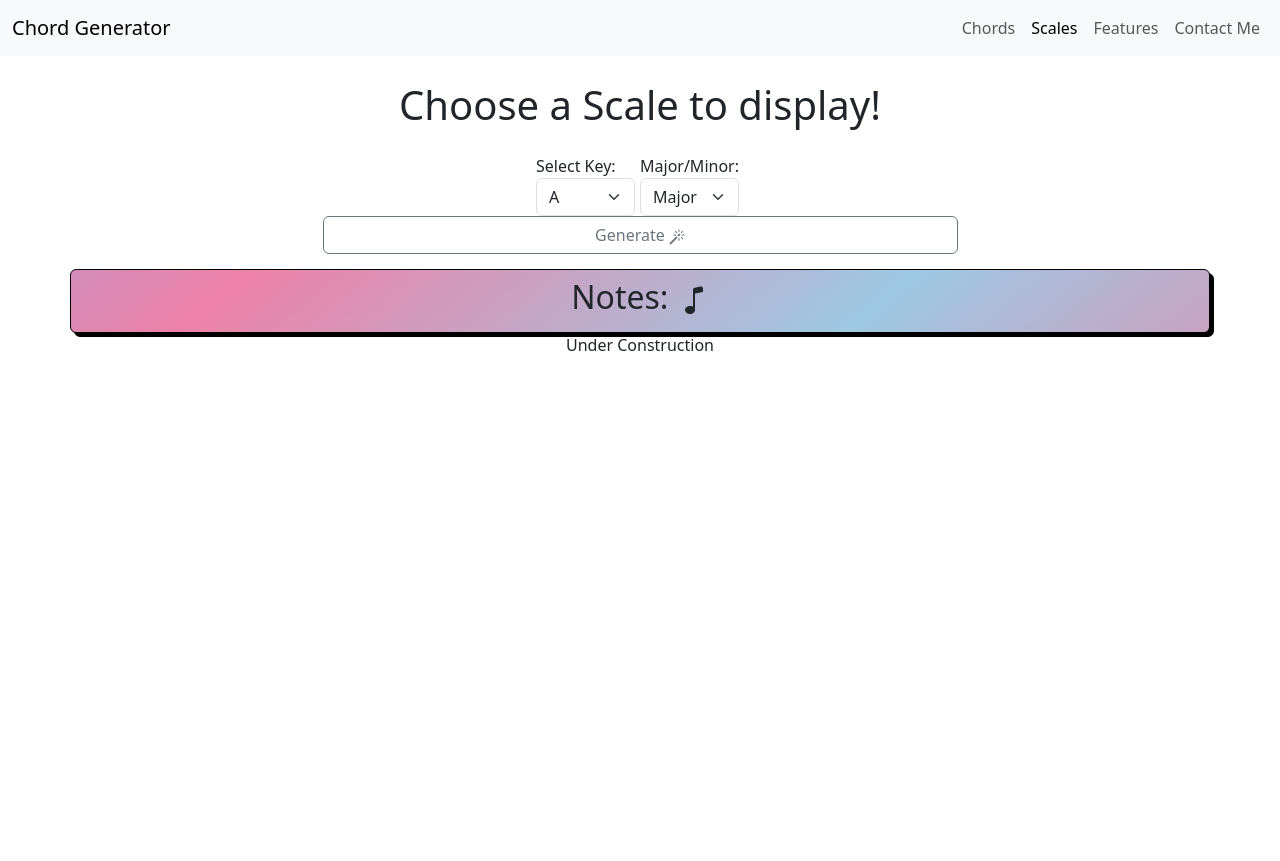
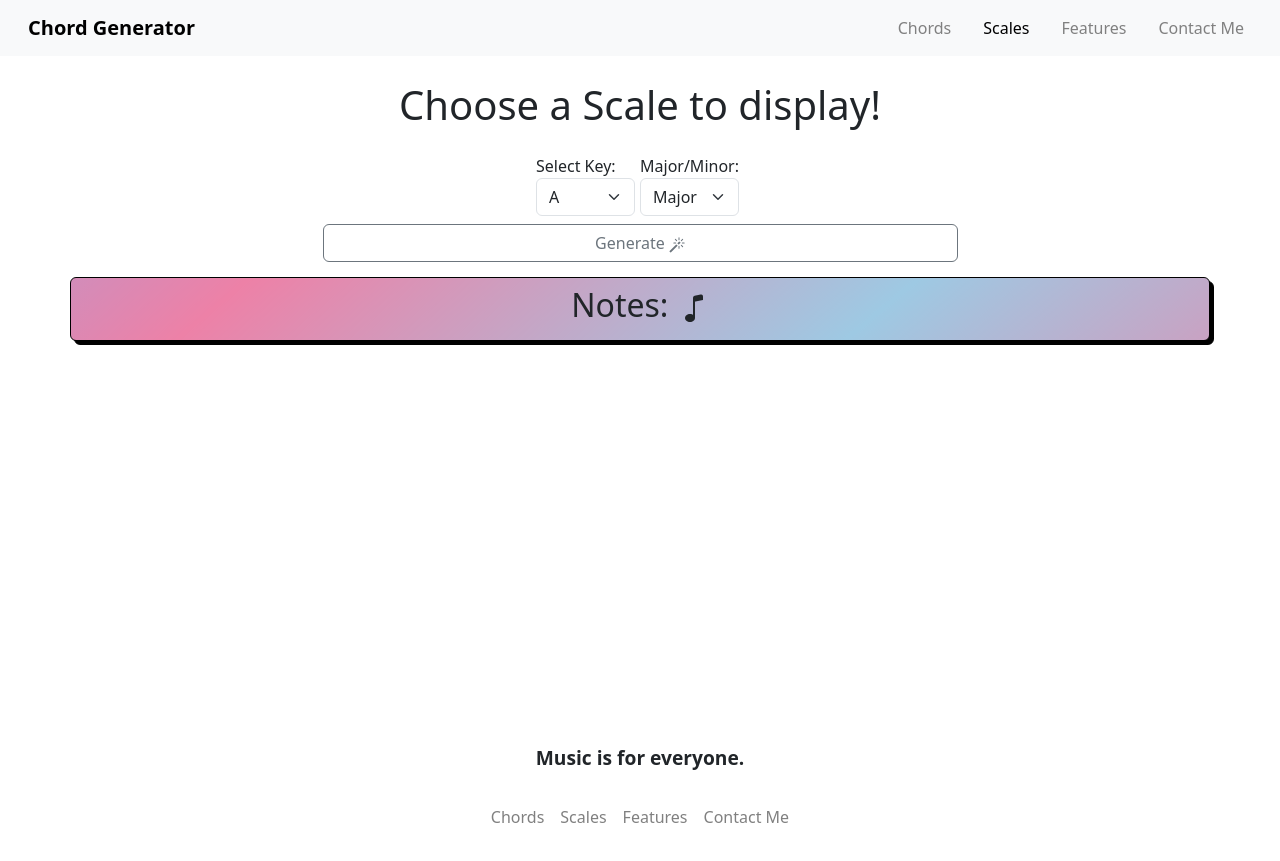
Before and after one commit to Bonyony/MusicProject, a plain HTML site: page scales.html in a window 1280 px wide. Before the commit the page ends 800 px from the top, so only its background shows below. Drawn offline with nearby package versions, Linux system fonts and the light colour scheme; a script that the page names is missing.

Commit message:
began work on the scales page

```diff
--- a/scales.html
+++ b/scales.html
@@ -3,7 +3,10 @@
   <head>
     <meta charset="UTF-8" />
     <meta name="viewport" content="width=device-width, initial-scale=1.0" />
-    <title>Chord Generator</title>
+    <meta name="description" content="Find the scales you need!" />
+    <meta name="keywords" content="Music, Chord, Notes, Scales" />
+    <link rel="icon" type="image" href="./assets/icons8-lyre-48.png" />
+    <title>Chord Generator | Scales</title>
 
     <link
       href="https://cdn.jsdelivr.net/npm/bootstrap@5.3.3/dist/css/bootstrap.min.css"
@@ -11,38 +14,39 @@
       integrity="sha384-QWTKZyjpPEjISv5WaRU9OFeRpok6YctnYmDr5pNlyT2bRjXh0JMhjY6hW+ALEwIH"
       crossorigin="anonymous"
     />
-
     <link rel="stylesheet" href="stylesScales.css" />
   </head>
   <body>
+    <div id="page-container">
+      <div id="content-wrap">
         <!-- NavBar -->
-    <nav class="navbar navbar-expand-lg bg-body-tertiary">
+        <nav class="navbar navbar-expand-lg bg-body-tertiary navflex">
           <div class="container-fluid">
             <a
-          class="navbar-brand"
+              class="navbar-brand app-name"
               href="https://github.com/Bonyony"
               target="_blank"
               >Chord Generator</a
             >
-        <div
-          class="collapse navbar-collapse d-flex justify-content-end"
-          id="navbarNavAltMarkup"
-        >
-          <div class="navbar-nav">
-            <a class="nav-link" aria-current="page" href="index.html">Chords</a>
-            <a class="nav-link active" aria-current="page" href="index.html"
+            <div class="navbar-nav linkflex">
+              <a class="nav-link" href="index.html">Chords</a>
+              <a class="nav-link active" aria-current="page" href="scales.html"
                 >Scales</a
               >
               <a class="nav-link" href="features.html">Features</a>
-            <a class="nav-link" href="#">Contact Me</a>
-          </div>
+              <a
+                class="nav-link lastlink"
+                href="https://frankfrancione.com/"
+                target="_blank"
+                >Contact Me</a
+              >
             </div>
           </div>
         </nav>
         <!-- User Interactions (Buttons) -->
         <section class="chord-display">
           <h1>Choose a Scale to display!</h1>
-      <div class="container btn-container">
+          <div class="container btn-container mb-2">
             <div class="key-container">
               <label for="keyInput">Select Key:</label>
               <select
@@ -143,9 +147,35 @@
             <div class="output" id="output"></div>
             <!-- Div where the tabs will be output -->
             <div class="output2" id="output2"></div>
-        Under Construction
           </div>
         </section>
+      </div>
+      <!-- Footer -->
+      <section>
+        <footer id="footer" class="py-3 mt-4 footer">
+          <p class="text-center p-2 foot-text">Music is for everyone.</p>
+          <ul class="nav justify-content-center pb-4">
+            <li class="nav-item">
+              <a href="index.html" class="nav-link px-2">Chords</a>
+            </li>
+            <li class="nav-item">
+              <a href="scales.html" class="nav-link px-2">Scales</a>
+            </li>
+            <li class="nav-item">
+              <a href="features.html" class="nav-link px-2">Features</a>
+            </li>
+            <li class="nav-item">
+              <a
+                href="https://frankfrancione.com/"
+                target="_blank"
+                class="nav-link px-2"
+                >Contact Me</a
+              >
+            </li>
+          </ul>
+        </footer>
+      </section>
+    </div>
 
     <!-- Load library -->
     <script src="https://cdn.jsdelivr.net/npm/vexflow@4.2.2/build/cjs/vexflow.js"></script>
--- a/scales.js
+++ b/scales.js
@@ -129,9 +129,14 @@ const resetDisplay = () => {
 // display the user inputs visually
 const displayMajorInputs = () => {
   findNotes(majorScales);
-  let readyScale = userScale.map(octivize);
+  let readyScale = userScale.map(function (el, index) {
+    let newEl = index < 7 ? el + "/4" : el + "/5";
+    console.log(el);
+    return newEl;
+  });
   notesDisplay.innerText = `Notes: ${userScale.join(" - ")}`;
   showScale(readyScale);
+  console.log(readyScale);
   //   chordDisplay.innerText = prepareMajorChordDisplay();
   //   showTab();
 };
@@ -146,6 +151,13 @@ const displayMinorInputs = () => {
   //   chordDisplay.innerText = prepareMinorChordDisplay();
   //   showTab();
 };
+
+/*
+ function to prepare the chord for the SVG view, may need to be changed
+ as this only returns notes within the same octave, and I may want the octaves to
+ be reactive and climb or fall +/- one octave in the future
+*/
+const octivize = (el) => {};
 
 // Switch the keyInput value to a minor version
 let keyHolder;
@@ -195,15 +207,6 @@ const updateKeyInputs = () => {
   return keyHolder;
 };
 
-/*
- function to prepare the chord for the SVG view, may need to be changed
- as this only returns notes within the same octave, and I may want the octaves to
- be reactive and climb or fall +/- one octave in the future
-*/
-const octivize = (el) => {
-  return el + "/4";
-};
-
 // match the input value to the proper scale key
 let userScale;
 const findNotes = (scale) => {
@@ -213,7 +216,6 @@ const findNotes = (scale) => {
     }
   }
   console.log(userScale);
-  //findChord(userScale);
 };
 
 // Destructure from VexFlow
@@ -239,7 +241,7 @@ const showScale = (userScale) => {
   renderer.resize(200, 200);
   const context = renderer.getContext();
   // Create a stave of width 400 at position 10, 40 on the canvas.
-  const stave = new Stave(10, 40, 175);
+  const stave = new Stave(10, 40, 500);
   // Add a clef and time signature.
   stave
     .addClef("treble")
--- a/styles.css
+++ b/styles.css
@@ -8,9 +8,6 @@
 
 body {
   overflow-x: hidden;
-  /* height: 100vh;
-  display: flex;
-  flex-direction: column; */
 }
 
 #page-container {
--- a/stylesScales.css
+++ b/stylesScales.css
@@ -8,6 +8,53 @@
 
 body {
   overflow-x: hidden;
+}
+
+#page-container {
+  position: relative;
+  min-height: 100vh;
+}
+
+#content-wrap {
+  padding-bottom: 2.5rem; /* Footer height */
+}
+
+#footer {
+  position: absolute;
+  bottom: 0;
+  width: 100%;
+  height: 5rem; /* Footer height */
+}
+
+/* Navbar */
+.navflex {
+  display: flex;
+  flex-direction: row;
+  justify-content: space-between;
+}
+
+.app-name {
+  margin-left: 16px;
+  font-weight: 800;
+}
+
+.linkflex {
+  display: flex;
+  flex-direction: row;
+  justify-content: space-between;
+  gap: 1rem;
+}
+
+.lastlink {
+  margin-right: 16px;
+}
+
+@media (max-width: 460px) {
+  .navflex {
+    display: flex;
+    flex-direction: column;
+    justify-content: space-between;
+  }
 }
 
 /* Main App */
@@ -23,6 +70,12 @@ label select {
   justify-content: center;
 }
 
+@media (max-width: 400px) {
+  .btn-container {
+    font-size: 0.8rem;
+  }
+}
+
 .btn {
   margin: auto 2.5px;
 }
@@ -36,28 +89,6 @@ label select {
   margin: 15px auto 0 auto;
   flex-direction: row;
   justify-content: center;
-}
-
-#display-head {
-  background: linear-gradient(
-    140deg,
-    rgb(136, 171, 236),
-    rgb(237, 129, 167),
-    rgb(158, 201, 227),
-    rgb(237, 129, 167)
-  );
-  background-size: 170%;
-  animation: animateKeyChord 14s infinite alternate;
-  filter: drop-shadow(4px 4px #000000);
-}
-
-@keyframes animateKeyChord {
-  0% {
-    background-position: left;
-  }
-  100% {
-    background-position: right;
-  }
 }
 
 .output-container {
@@ -89,12 +120,46 @@ label select {
   border: black 1px solid;
 }
 
-/* #notes-display {
-  filter: drop-shadow(3px 3px #000000);
-} */
+/* Footer */
 
-/* features.html styles */
-.features {
-  margin: 25px auto;
-  width: 60%;
+.footer {
+  /* position: fixed;
+  bottom: 0; */
+  width: 100%;
+  /* background: ghostwhite; */
 }
+
+.foot-text {
+  font-size: 1.2rem;
+  font-weight: 700;
+}
+
+.nav-link {
+  color: gray;
+}
+
+.nav-link:hover {
+  color: rgb(248, 189, 40);
+}
+
+#display-head {
+  background: linear-gradient(
+    140deg,
+    rgb(136, 171, 236),
+    rgb(237, 129, 167),
+    rgb(158, 201, 227),
+    rgb(237, 129, 167)
+  );
+  background-size: 170%;
+  animation: animateKeyChord 14s infinite alternate;
+  filter: drop-shadow(4px 4px #000000);
+}
+
+@keyframes animateKeyChord {
+  0% {
+    background-position: left;
+  }
+  100% {
+    background-position: right;
+  }
+}
```
Also changed, not shown: features.html (+4 -1 lines), index.html (+5 -1 lines). Lines whose indentation alone changed are shown as unchanged.
